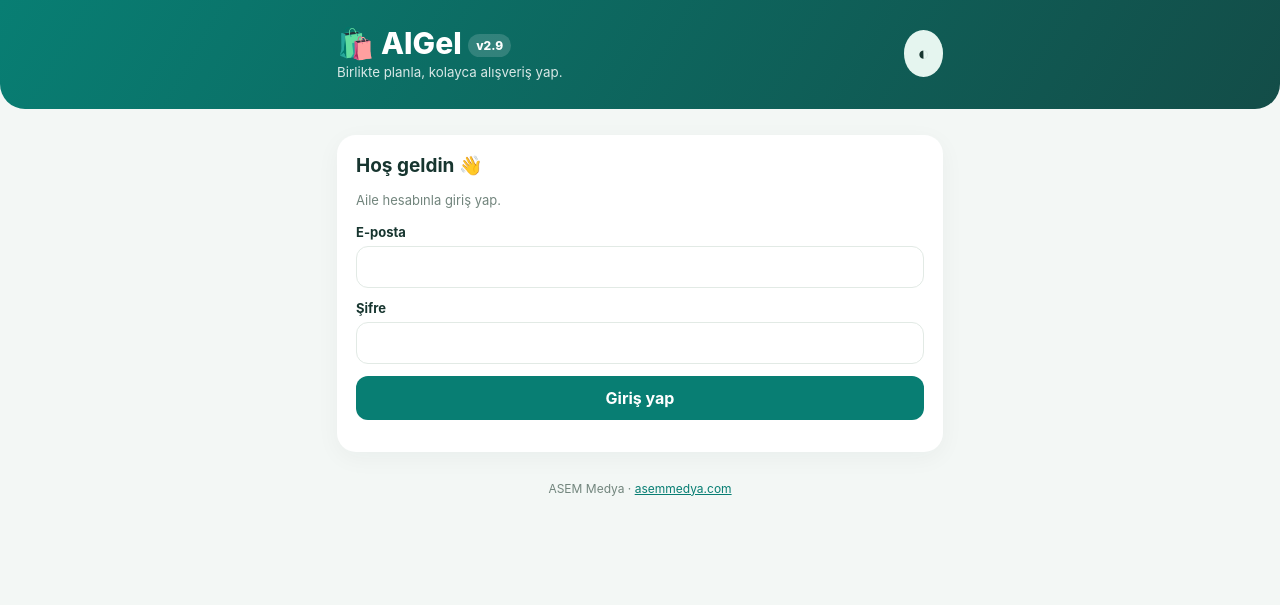
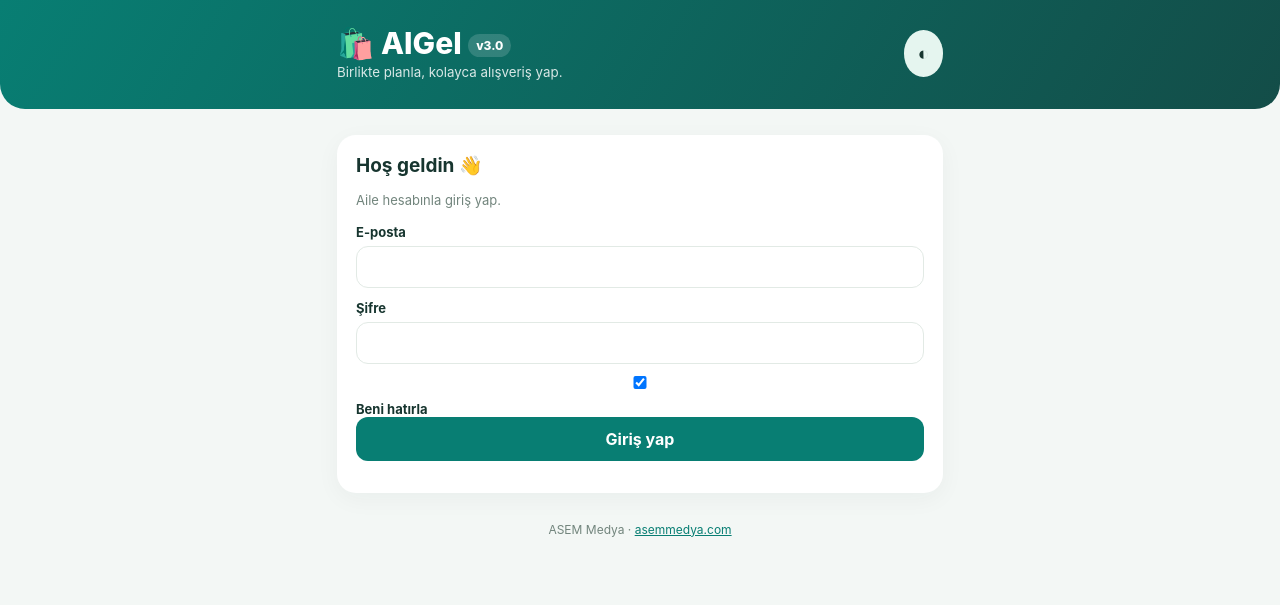
Before and after one commit to ahmetyildirim-tr/AlGel, a plain HTML site: page index.html in a window 1280 px wide. Drawn offline with Linux system fonts and the light colour scheme; no server answers.

Commit message:
AlGel v3.0 login UI and cache refresh

```diff
--- a/index.html
+++ b/index.html
@@ -1,7 +1,7 @@
 <!doctype html>
-<html lang="tr"><head><meta charset="utf-8"><meta name="viewport" content="width=device-width,initial-scale=1,viewport-fit=cover"><meta name="theme-color" content="#087e73"><meta name="apple-mobile-web-app-capable" content="yes"><meta name="apple-mobile-web-app-status-bar-style" content="default"><meta name="apple-mobile-web-app-title" content="AlGel"><title>AlGel v2.9 | ASEM Medya</title><link rel="manifest" href="./manifest.webmanifest"><link rel="apple-touch-icon" href="./icon-192.png"><link rel="stylesheet" href="./style.css"></head>
-<body><header><div class="wrap top"><div><div class="brand">🛍️ AlGel <span class="version">v2.9</span></div><small>Birlikte planla, kolayca alışveriş yap.</small></div><button id="themeBtn" class="round" title="Koyu modu değiştir">◐</button></div></header>
-<main class="wrap"><section id="loginView" class="panel"><h2>Hoş geldin 👋</h2><p class="muted">Aile hesabınla giriş yap.</p><form id="loginForm"><label>E-posta<input id="email" type="email" autocomplete="username" required></label><label>Şifre<input id="password" type="password" autocomplete="current-password" required></label><button class="full">Giriş yap</button></form><p id="loginError" class="error" role="alert"></p></section>
+<html lang="tr"><head><meta charset="utf-8"><meta name="viewport" content="width=device-width,initial-scale=1,viewport-fit=cover"><meta name="theme-color" content="#087e73"><meta name="apple-mobile-web-app-capable" content="yes"><meta name="apple-mobile-web-app-status-bar-style" content="default"><meta name="apple-mobile-web-app-title" content="AlGel"><title>AlGel v3.0 | ASEM Medya</title><link rel="manifest" href="./manifest.webmanifest"><link rel="apple-touch-icon" href="./icon-192.png"><link rel="stylesheet" href="./style.css"></head>
+<body><header><div class="wrap top"><div><div class="brand">🛍️ AlGel <span class="version">v3.0</span></div><small>Birlikte planla, kolayca alışveriş yap.</small></div><button id="themeBtn" class="round" title="Koyu modu değiştir">◐</button></div></header>
+<main class="wrap"><section id="loginView" class="panel"><h2>Hoş geldin 👋</h2><p class="muted">Aile hesabınla giriş yap.</p><form id="loginForm"><label>E-posta<input id="email" type="email" autocomplete="username" required></label><label>Şifre<input id="password" type="password" autocomplete="current-password" required></label><label class="remember-option"><input id="rememberMe" type="checkbox" checked> Beni hatırla</label><button class="full">Giriş yap</button></form><p id="loginError" class="error" role="alert"></p></section>
 <section id="appView" hidden><div class="panel account"><div><strong id="userLabel"></strong><div id="syncStatus" class="muted">Bağlanıyor…</div></div><button id="logout" class="subtle">Çıkış</button></div>
 <div class="panel"><div class="row"><label class="grow">Alışveriş listesi<select id="listSelect"></select></label><button id="newListBtn" class="subtle" title="Yeni liste">+ Liste</button></div><div id="listInfo" class="muted"></div></div>
 <div class="panel"><h2>⚡ Hızlı liste hazırla</h2><p class="muted">Ürün seç, miktar belirle, listeye ekle.</p><input id="catalogSearch" type="search" placeholder="Ürün ara"><div id="catalogProducts"></div><div class="row"><button id="catalogManage" class="subtle" type="button">Ürünleri yönet</button></div><div class="row"><button id="catalogAddSelected" class="grow">Seçilenleri ekle</button><button id="catalogNew" class="subtle">+ Ürün</button></div><p id="catalogMessage" class="muted"></p></div><details class="panel"><summary>Elle ürün ekle</summary><h2>Ürün ekle</h2><form id="addForm"><label>Ürün<input id="productName" placeholder="Örn. Süt" maxlength="100" required list="suggestions"></label><datalist id="suggestions"></datalist><div class="row"><label class="grow">Miktar<input id="quantity" type="number" min="0.01" step="any" placeholder="1" inputmode="decimal"></label><label class="grow">Birim<select id="unit"><option>adet</option><option>kg</option><option>g</option><option>litre</option><option>ml</option><option>paket</option><option>kutu</option><option>demet</option></select></label></div><div class="row"><label class="grow">Kategori<select id="category"><option>Market</option><option>Manav</option><option>Kasap</option><option>Fırın</option><option>Temizlik</option><option>Kişisel bakım</option><option>Diğer</option></select></label></div><button class="full">+ Listeye ekle</button></form><p id="formError" class="error" role="alert"></p></details>
```
